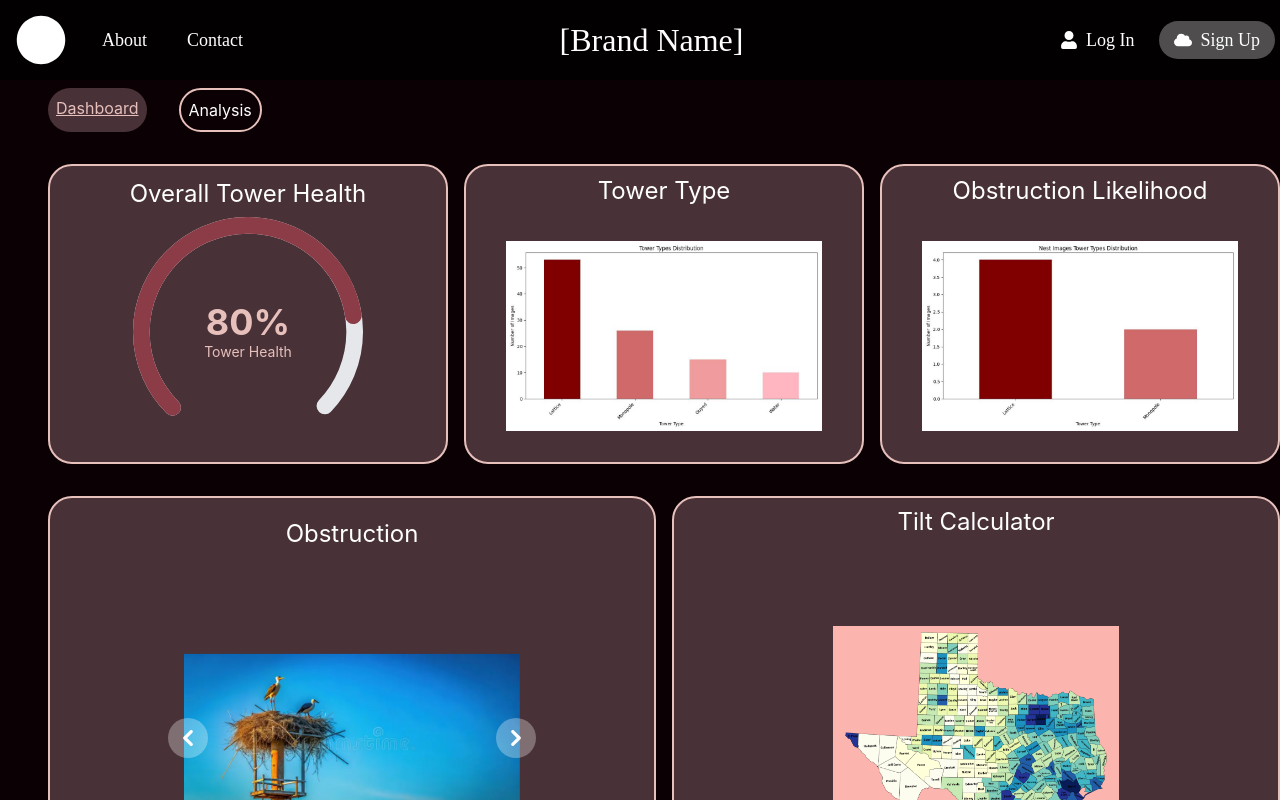
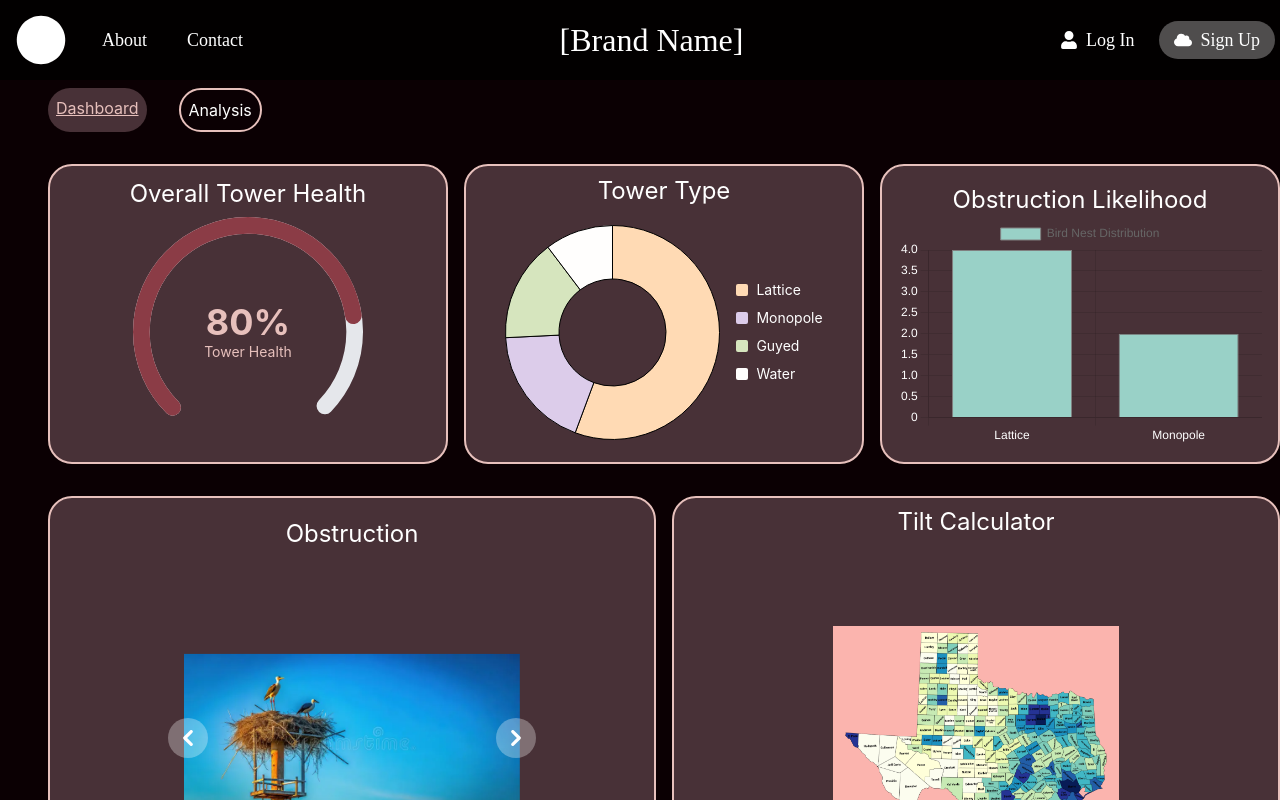
Before and after one commit to vivi-j/WeHack2025, a React (Create React App) app in the folder client/: page /dashboard in a window 1280 px wide. Built offline with nearby package versions, Linux system fonts and the light colour scheme; no server answers.

Commit message:
Changes to Dashboard

```diff
--- a/client/package.json
+++ b/client/package.json
@@ -12,9 +12,11 @@
     "@testing-library/react": "^16.3.0",
     "@testing-library/user-event": "^13.5.0",
     "axios": "^1.8.4",
+    "chart.js": "^4.4.8",
     "firebase": "^11.6.0",
     "react": "^19.1.0",
     "react-animated-numbers": "^1.0.1",
+    "react-chartjs-2": "^5.3.0",
     "react-dom": "^19.1.0",
     "react-router-dom": "^7.5.0",
     "react-scripts": "5.0.1",
--- /dev/null
+++ b/client/src/components/obstruction.js
@@ -0,0 +1,72 @@
+import React from 'react';
+import {
+  Chart as ChartJS,
+  BarElement,
+  CategoryScale,
+  LinearScale,
+  Tooltip,
+  Legend,
+} from 'chart.js';
+import { Bar } from 'react-chartjs-2';
+
+// Register required components
+ChartJS.register(CategoryScale, LinearScale, BarElement, Tooltip, Legend);
+
+const NestChart = () => {
+  const data = {
+    labels: ['Lattice', 'Monopole'],
+    datasets: [
+      {
+        label: 'Bird Nest Distribution',
+        data: [4.0, 2.0],
+        backgroundColor: ["#99D1C7"],
+        borderColor: 'grey',
+        borderWidth: 1,
+      },
+    ],
+  };
+
+  const options = {
+    responsive: true,
+    maintainAspectRatio: false,
+    onClick: (event, elements) => {
+      if (elements.length > 0) {
+        const index = elements[0].index;
+        console.log(`Clicked on data point at index ${index}`);
+      }
+    },
+    plugins: {
+      tooltip: {
+        mode: 'index',
+        intersect: false,
+      },
+      legend: {
+        display: true,
+      },
+    },
+    hover: {
+      mode: 'index',
+      intersect: false,
+    },
+    scales: {
+        x: {
+          ticks: {
+            color: 'white', // Sets X-axis label color to white
+          },
+        },
+        y: {
+          ticks: {
+            color: 'white', // Sets Y-axis label color to white
+          },
+        },
+      }
+  };
+
+  return (
+    <div className="w-full h-[300px]">
+      <Bar data={data} options={options} />
+    </div>
+  );
+};
+
+export default NestChart;
--- /dev/null
+++ b/client/src/components/tower_type.js
@@ -0,0 +1,78 @@
+// TowerChart.jsx
+import React, { useRef, useEffect } from 'react';
+import Chart from 'chart.js/auto';
+
+const TowerChart = ({ className = '' }) => {
+  const chartRef = useRef(null);
+  const chartInstanceRef = useRef(null);
+
+  const labels = ['Lattice', 'Monopole', 'Guyed', 'Water'];
+  const data = [54, 18, 15, 10];
+  const colors = ['#FFDAB4', '#DCCCEA', '#D6E5BE', '#FFFEFD'];
+
+  useEffect(() => {
+    const ctx = chartRef.current.getContext("2d");
+
+    if (chartInstanceRef.current) {
+      chartInstanceRef.current.destroy();
+    }
+
+    chartInstanceRef.current = new Chart(ctx, {
+      type: 'doughnut',
+      data: {
+        labels: labels,
+        datasets: [{
+          label: 'Tower Type Distribution',
+          data: data,
+          backgroundColor: colors,
+          borderColor: 'black',
+          borderWidth: 1,
+        }]
+      },
+      options: {
+        responsive: true,
+        maintainAspectRatio: false,
+        plugins: {
+          legend: {
+            display: false,
+          },
+          tooltip: {
+            mode: 'index',
+            intersect: false,
+            titleColor: 'white',
+            bodyColor: 'white',
+          },
+        },
+        hover: {
+          mode: 'index',
+          intersect: false,
+        }
+      }
+    });
+
+    return () => {
+      chartInstanceRef.current?.destroy();
+    };
+  }, []);
+
+  return (
+    <div className={`flex items-center ${className}`}>
+      {/* Chart */}
+      <div className="w-[215px] h-[215px] relative">
+        <canvas ref={chartRef} className="w-full h-full" />
+      </div>
+
+      {/* Vertical Legend */}
+      <div className="flex flex-col space-y-2 ml-4">
+        {labels.map((label, idx) => (
+          <div key={label} className="flex items-center space-x-2">
+            <div className="w-3 h-3 rounded-sm" style={{ backgroundColor: colors[idx] }} />
+            <span className="text-white text-sm">{label}</span>
+          </div>
+        ))}
+      </div>
+    </div>
+  );
+};
+
+export default TowerChart;
--- a/client/src/pages/dashboard.js
+++ b/client/src/pages/dashboard.js
@@ -5,6 +5,8 @@ import Navbar from '../components/navbar'
 import GaugeComponent from '../components/gauge'
 import Numbers from '../components/numbers'
 import Carousel from '../components/carousel'
+import TowerChart from '../components/tower_type'
+import NestChart from '../components/obstruction'
 
 function calculateOverallHealth(param1, param2, param3, param4) {
     const weight1 = 0.4;
@@ -51,19 +53,14 @@ const dashboard = () => {
             {/* Second Column */}
             <div className="flex flex-col justify-center items-center bg-[#483137] border-2 border-[#E7C0BC] w-1/2 p-4 rounded-3xl">
               <h1 className="text-white text-[24px] font-montserrat h-full ">Tower Type</h1>
-              <img
-                src="/tower_types.jpg"
-                alt="Tower Types"
-                className="w-full h-full object-contain mt-2 p-6"
-                />
+              <TowerChart className = 'p-4'/>
+
             </div>
 
             {/* Third Column */}
             <div className="flex flex-col justify-center items-center bg-[#483137] border-2 border-[#E7C0BC] w-1/2 p-4 rounded-3xl">
               <h1 className="text-white text-[24px] font-montserrat ">Obstruction Likelihood</h1>
-              <img src="/nest_tower_types.jpg" alt="Logo"
-              className="w-full h-full object-contain mt-2 p-6"
-              />
+              <NestChart/>
             </div>
           </div>
 
```
Also changed, not shown: 1 other file (tests, documents, lock files or other folders).
